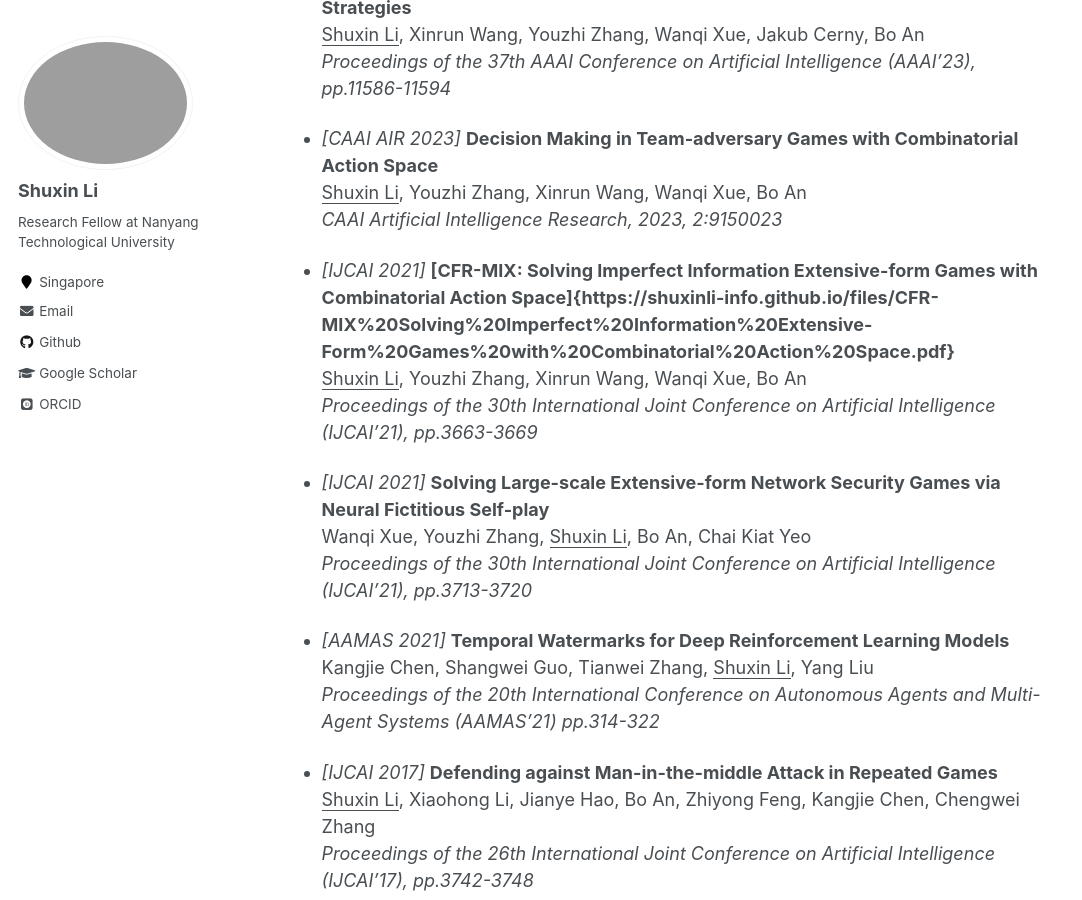
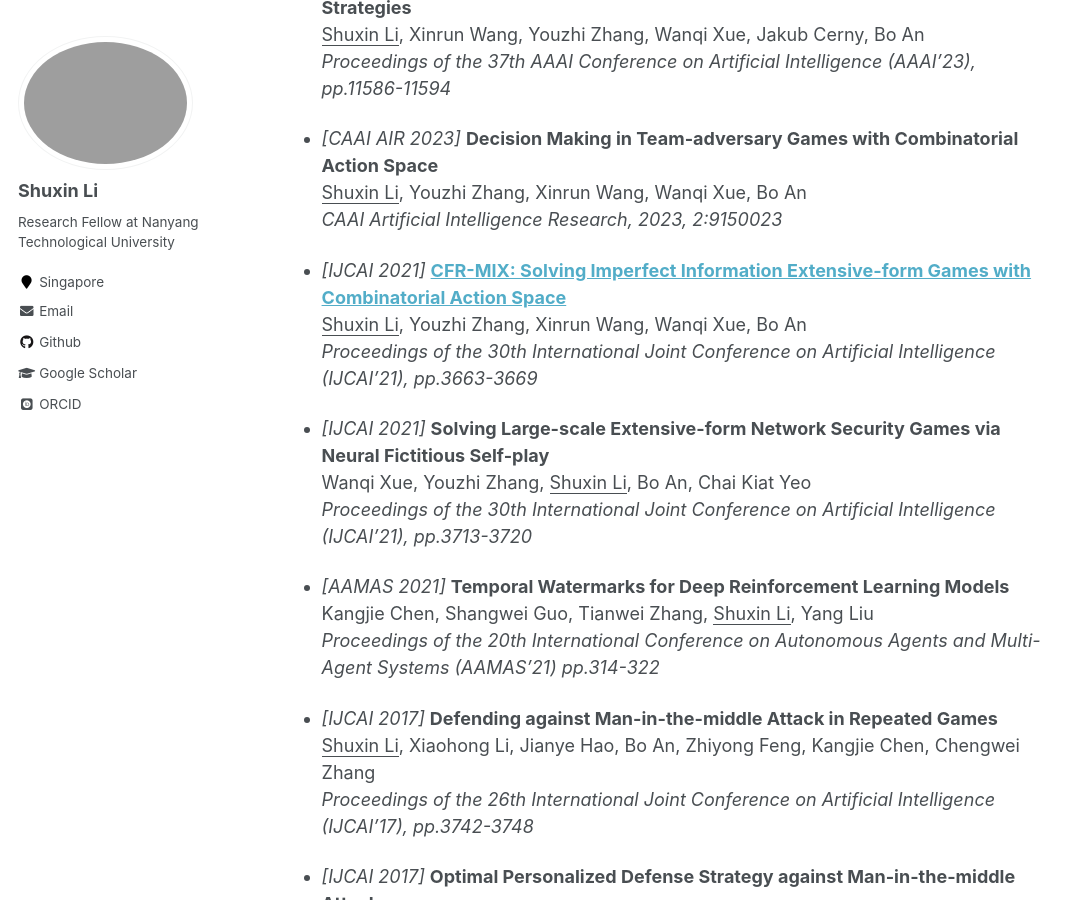
Before and after one commit to ShuxinLi-Info/ShuxinLi-Info.github.io, a Jekyll site: the page built from _pages/about.md, in a window 1280 px wide and 900 px high, scrolled down 1432 px. Shown: the whole window, without its empty margins (0-1082 px from the left). Built offline with Jekyll 4.4.1, drawn with Linux system fonts in a browser that asks for light colours; some web fonts are replaced.

Commit message:
Update about.md

```diff
--- a/_pages/about.md
+++ b/_pages/about.md
@@ -66,7 +66,7 @@ I am currently a Research Fellow at Nanyang Technological University, Singapore,
   <br/>
   *CAAI Artificial Intelligence Research, 2023, 2:9150023*
 
-- *[IJCAI 2021]* **[CFR-MIX: Solving Imperfect Information Extensive-form Games with Combinatorial Action Space]{https://shuxinli-info.github.io/files/CFR-MIX%20Solving%20Imperfect%20Information%20Extensive-Form%20Games%20with%20Combinatorial%20Action%20Space.pdf}**
+- *[IJCAI 2021]* **[CFR-MIX: Solving Imperfect Information Extensive-form Games with Combinatorial Action Space](https://shuxinli-info.github.io/files/CFR-MIX%20Solving%20Imperfect%20Information%20Extensive-Form%20Games%20with%20Combinatorial%20Action%20Space.pdf)**
   <br/>
  <u>Shuxin Li</u>, Youzhi Zhang, Xinrun Wang, Wanqi Xue, Bo An
   <br/>
```
